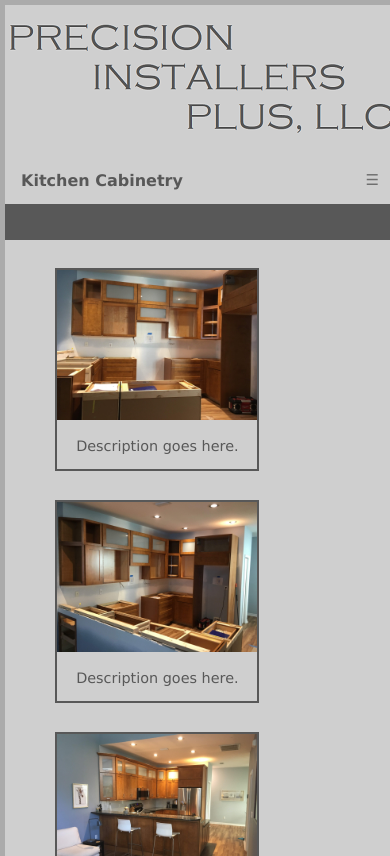
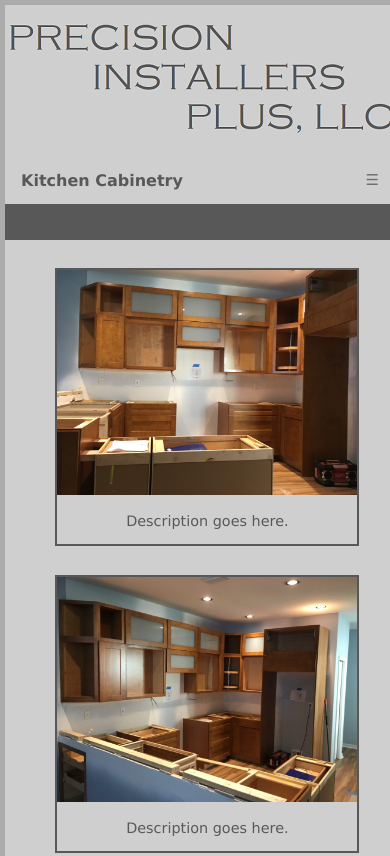
Before and after one commit to admin-pip/pip.github.io, a plain HTML site: page cabinetry.html in a window 390 px wide. Shown: the top 856 px of the page. Drawn offline with Linux system fonts and the light colour scheme.

Commit message:
Update pip.css

```diff
--- a/pip.css
+++ b/pip.css
@@ -800,6 +800,25 @@ div.desc {
 
         div.gallery {
             margin: 1em;
+            border: 2px solid #585858;
+            float: left;
+            width: 300px;
+        }
+
+            div.gallery:hover {
+                border: 1px solid #777;
+            }
+
+            div.gallery img {
+                width: 100%;
+                height: auto;
+            }
+
+        div.desc {
+            padding: 15px;
+            text-align: center;
+            color: #585858;
+            text-decoration: none;
         }
 
         #small-container {
@@ -859,21 +878,21 @@ div.desc {
 
         .index-mid-left {
             height: 230px;
-            width: 90%;
+            width: 70%;
             margin-left: 1em;
             margin-top: 0.5em;
         }
 
         .index-mid-center {
             height: 230px;
-            width: 90%;
+            width: 70%;
             margin-left: 1em;
             margin-top: 0.5em;
         }
 
         .index-mid-right {
             height: 230px;
-            width: 90%;
+            width: 70%;
             margin-left: 1em;
             margin-top: 0.5em;
         }
```
